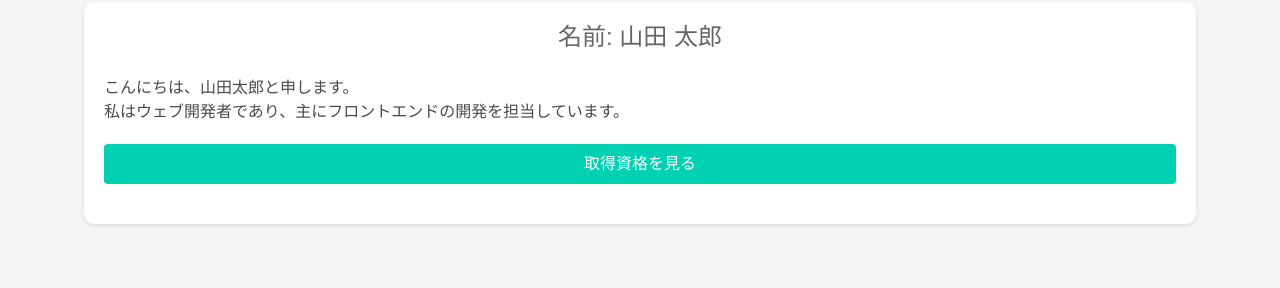
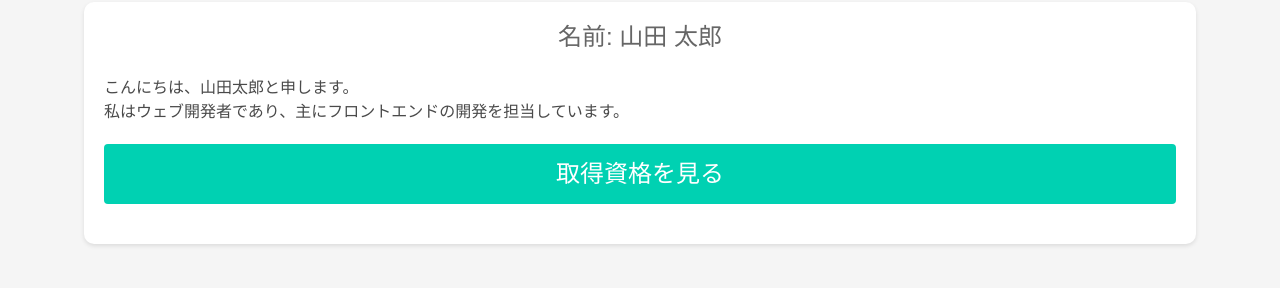
Before and after one commit to arcana426/Licence, a plain HTML site: page index.html in a window 1280 px wide. Shown: the part 176-464 px from the top of the page. Drawn offline with nearby package versions, Linux system fonts and the light colour scheme.

Commit message:
Update index.html

```diff
--- a/index.html
+++ b/index.html
@@ -15,7 +15,7 @@
                 <h2 class="subtitle">名前: 山田 太郎</h2>
                 <p>こんにちは、山田太郎と申します。</p>
                 <p>私はウェブ開発者であり、主にフロントエンドの開発を担当しています。</p>
-                <a href="shikaku.html" class="button is-primary">取得資格を見る</a>
+                <a href="shikaku.html" class="button is-primary is-centered is-large">取得資格を見る</a>
             </div>
         </div>
     </section>
```
